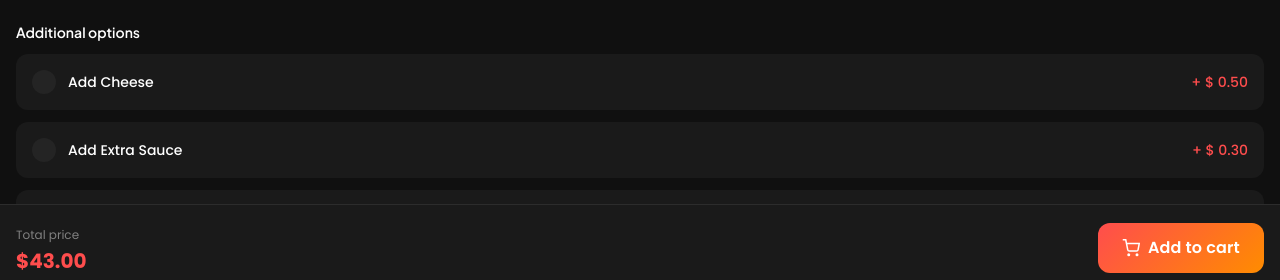
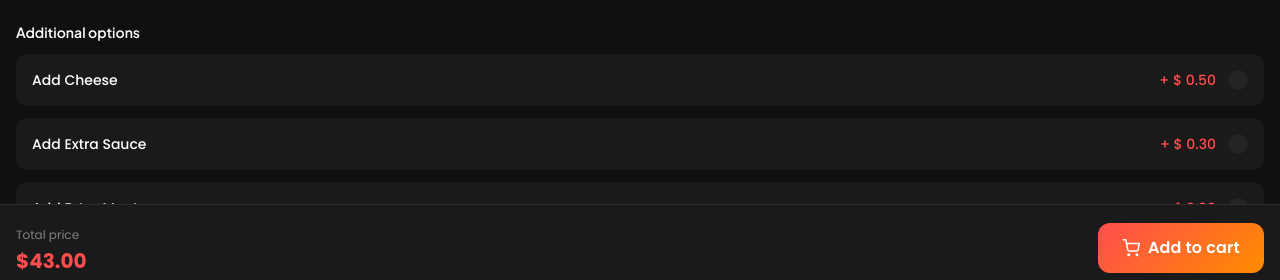
Before and after one commit to rohxama/Zesty, a React (Vite) app in the folder client/: page /meal/1 in a window 1280 px wide. Shown: the part 509-789 px from the top of the page. Built offline with nearby package versions, Linux system fonts and the light colour scheme; no server answers; sample sign-in values are in the browser's storage.

Commit message:
feat: square checkboxes moved to right side of additional options

```diff
--- a/client/src/pages/MealDetailsPage.tsx
+++ b/client/src/pages/MealDetailsPage.tsx
@@ -306,9 +306,15 @@ export default function MealDetailsPage() {
                 className="flex w-full items-center justify-between rounded-xl p-4"
                 style={{ backgroundColor: 'var(--color-bg-card)' }}
               >
+                <span className="text-sm font-medium" style={{ color: 'var(--color-text-primary)' }}>
+                  {option.name}
+                </span>
                 <div className="flex items-center gap-3">
+                  <span className="text-sm font-medium" style={{ color: 'var(--color-primary-red)' }}>
+                    + $ {option.price.toFixed(2)}
+                  </span>
                   <div
-                    className="flex h-6 w-6 items-center justify-center rounded-full"
+                    className="flex h-5 w-5 items-center justify-center rounded"
                     style={{
                       backgroundColor: selectedOptions.includes(index)
                         ? 'var(--color-primary-red)'
@@ -321,13 +327,7 @@ export default function MealDetailsPage() {
                       </svg>
                     )}
                   </div>
-                  <span className="text-sm font-medium" style={{ color: 'var(--color-text-primary)' }}>
-                    {option.name}
-                  </span>
                 </div>
-                <span className="text-sm font-medium" style={{ color: 'var(--color-primary-red)' }}>
-                  + $ {option.price.toFixed(2)}
-                </span>
               </button>
             ))}
           </div>
```
